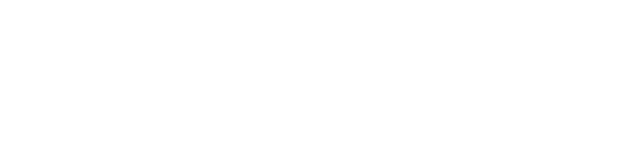
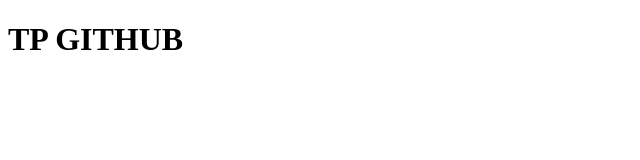
Before and after one commit to nefdaymane/git-tp, a plain HTML site: page index.html in a window 1280 px wide. Shown: the whole page, without its empty margins (0-640 px from the left). Drawn offline with Linux system fonts and the light colour scheme.

Commit message:
change html

```diff
--- a/index.html
+++ b/index.html
@@ -6,6 +6,6 @@
     <title>Document1</title>
 </head>
 <body>
-
+    <h1>TP GITHUB</h1>
 </body>
 </html>
```
